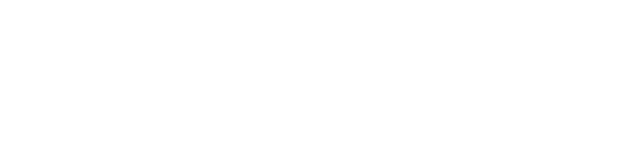
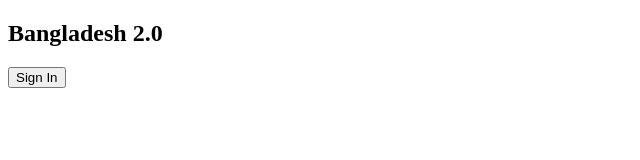
Before and after one commit to sakil1534/new-project, a plain HTML site: page index.html in a window 1280 px wide. Shown: the whole page, without its empty margins (0-640 px from the left). Drawn offline with Linux system fonts and the light colour scheme.

Commit message:
secnd commit

```diff
--- a/index.html
+++ b/index.html
@@ -8,6 +8,22 @@
 
 </head>
 <body>
+    <header>
+        <!--first div in nav------------>
+  <nav>
+    <div class="first-div">
+        <div class="first-div-h1">
+            <h1>Bangladesh 2.0</h1>
+        </div>
+        <div >
+            <button class="first-div-btn" >Sign In</button>
+        </div>
 
+    </div>
+
+  </nav>
+</header>
+<main></main>
+<footer></footer>
 </body>
 </html>
```
